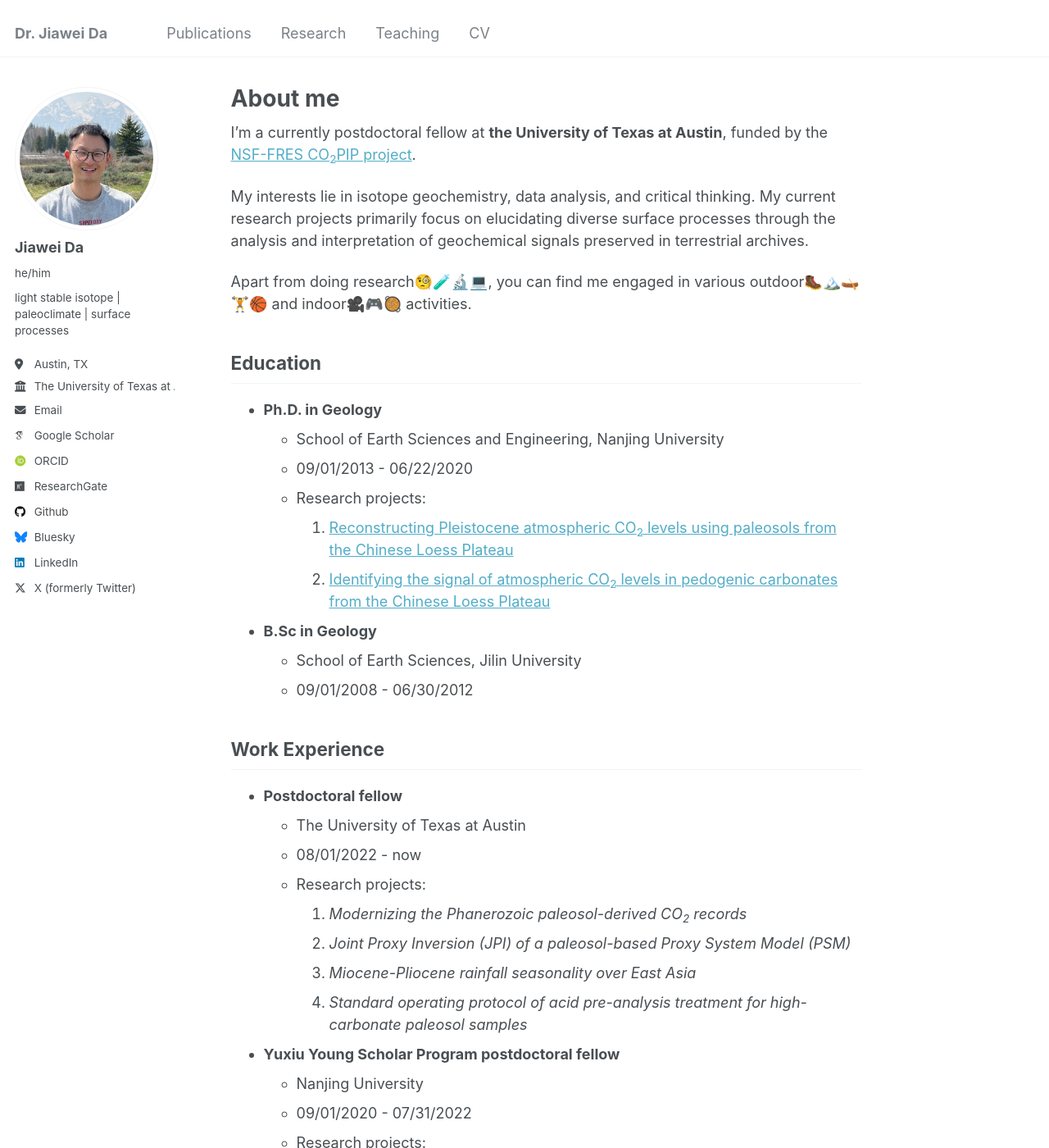
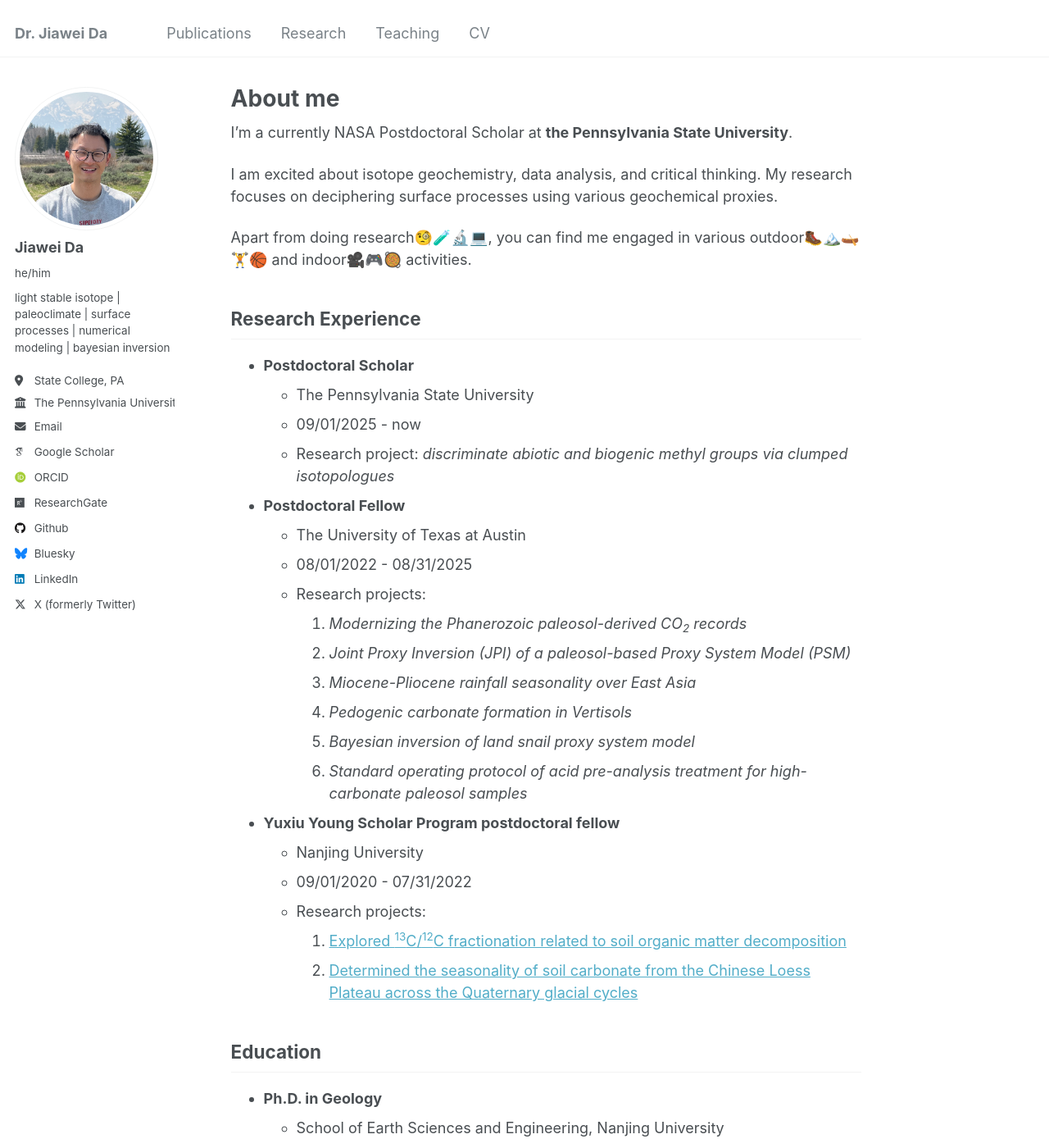
Before and after one commit to da-jiawei/da-jiawei.github.io, a Jekyll site: the page built from _pages/about.md, in a window 1280 px wide and 1400 px high. Shown: the whole window at 82% size. Built offline with Jekyll 4.4.1, drawn with Linux system fonts in a browser that asks for light colours; some web fonts are replaced; some of the changed text lies outside the part shown.

Commit message:
update info

```diff
--- a/_config.yml
+++ b/_config.yml
@@ -24,11 +24,11 @@ author:
   avatar           : "avatar.jpeg"
   name             : "Jiawei Da"
   pronouns         : "he/him"
-  bio              : "light stable isotope | paleoclimate | surface processes"
-  location         : "Austin, TX"
-  employer         : "The University of Texas at Austin"
+  bio              : "light stable isotope | paleoclimate | surface processes | numerical modeling | bayesian inversion"
+  location         : "State College, PA"
+  employer         : "The Pennsylvania University"
   uri              : # URL
-  email            : "jiawei@utexas.edu"
+  email            : "jiawei@psu.edu"
 
   # Academic websites
   arxiv            : # URL - Update with the correct link to your profile
--- a/_pages/about.md
+++ b/_pages/about.md
@@ -7,11 +7,37 @@ redirect_from:
   - /about.html
 ---
 
-I'm a currently postdoctoral fellow at **the University of Texas at Austin**, funded by the [NSF-FRES CO<sub>2</sub>PIP project](https://paleo-co2.org/co2pip).
+I'm a currently NASA Postdoctoral Scholar at **the Pennsylvania State University**.
 
-My interests lie in isotope geochemistry, data analysis, and critical thinking. My current research projects primarily focus on elucidating diverse surface processes through the analysis and interpretation of geochemical signals preserved in terrestrial archives.
+I am excited about isotope geochemistry, data analysis, and critical thinking. My research focuses on deciphering surface processes using various geochemical proxies.
 
 Apart from doing research🧐🧪🔬💻, you can find me engaged in various outdoor🥾🏔️🛶🏋🏀 and indoor🎥🎮🥘 activities.
+
+Research Experience
+------
+  - **Postdoctoral Scholar**
+    - The Pennsylvania State University
+    - 09/01/2025 - now
+    - Research project:
+        *discriminate abiotic and biogenic methyl groups via clumped isotopologues*
+
+  - **Postdoctoral Fellow**
+    - The University of Texas at Austin
+    - 08/01/2022 - 08/31/2025
+    - Research projects:
+        1. *Modernizing the Phanerozoic paleosol-derived CO<sub>2</sub> records*
+        2. *Joint Proxy Inversion (JPI) of a paleosol-based Proxy System Model (PSM)*
+        3. *Miocene-Pliocene rainfall seasonality over East Asia*
+        4. *Pedogenic carbonate formation in Vertisols*
+        5. *Bayesian inversion of land snail proxy system model*
+        5. *Standard operating protocol of acid pre-analysis treatment for high-carbonate paleosol samples*
+
+  - **Yuxiu Young Scholar Program postdoctoral fellow**
+    - Nanjing University
+    - 09/01/2020 - 07/31/2022
+    - Research projects:
+        1. [Explored <sup>13</sup>C/<sup>12</sup>C fractionation related to soil organic matter decomposition](https://doi.org/10.1029/2021GL093407)
+        2. [Determined the seasonality of soil carbonate from the Chinese Loess Plateau across the Quaternary glacial cycles](https://www.sciencedirect.com/science/article/pii/S0277379123000562)
 
 Education
 ------
@@ -24,21 +50,3 @@ Education
   - **B.Sc in Geology**
     - School of Earth Sciences, Jilin University
     - 09/01/2008 - 06/30/2012
-
-Work Experience
-------
-  - **Postdoctoral fellow**
-    - The University of Texas at Austin
-    - 08/01/2022 - now
-    - Research projects:
-        1. *Modernizing the Phanerozoic paleosol-derived CO<sub>2</sub> records*
-        2. *Joint Proxy Inversion (JPI) of a paleosol-based Proxy System Model (PSM)*
-        3. *Miocene-Pliocene rainfall seasonality over East Asia*
-        4. *Standard operating protocol of acid pre-analysis treatment for high-carbonate paleosol samples*
-
-  - **Yuxiu Young Scholar Program postdoctoral fellow**
-    - Nanjing University
-    - 09/01/2020 - 07/31/2022
-    - Research projects:
-        1. [Explored <sup>13</sup>C/<sup>12</sup>C fractionation related to soil organic matter decomposition](https://doi.org/10.1029/2021GL093407)
-        2. [Determined the seasonality of soil carbonate from the Chinese Loess Plateau across the Quaternary glacial cycles](https://www.sciencedirect.com/science/article/pii/S0277379123000562)
```
Also changed, not shown: 1 other file.
